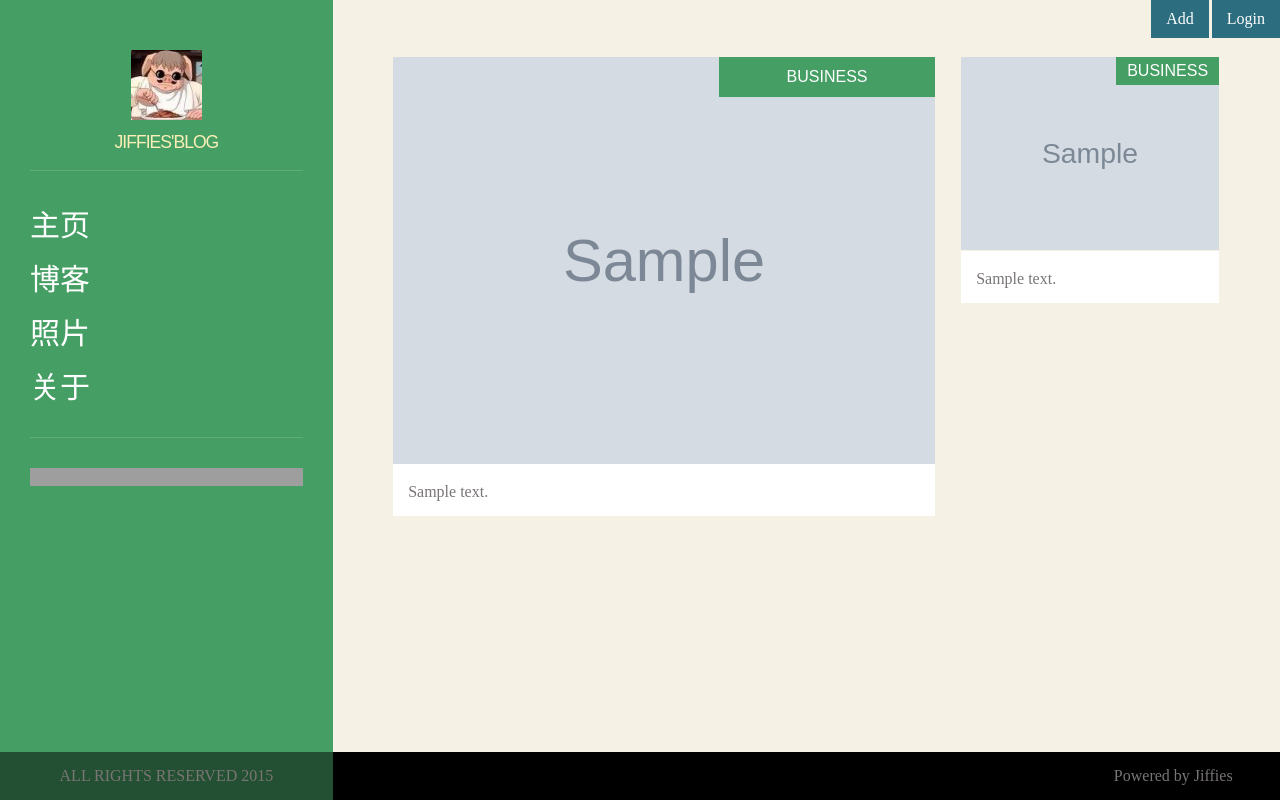
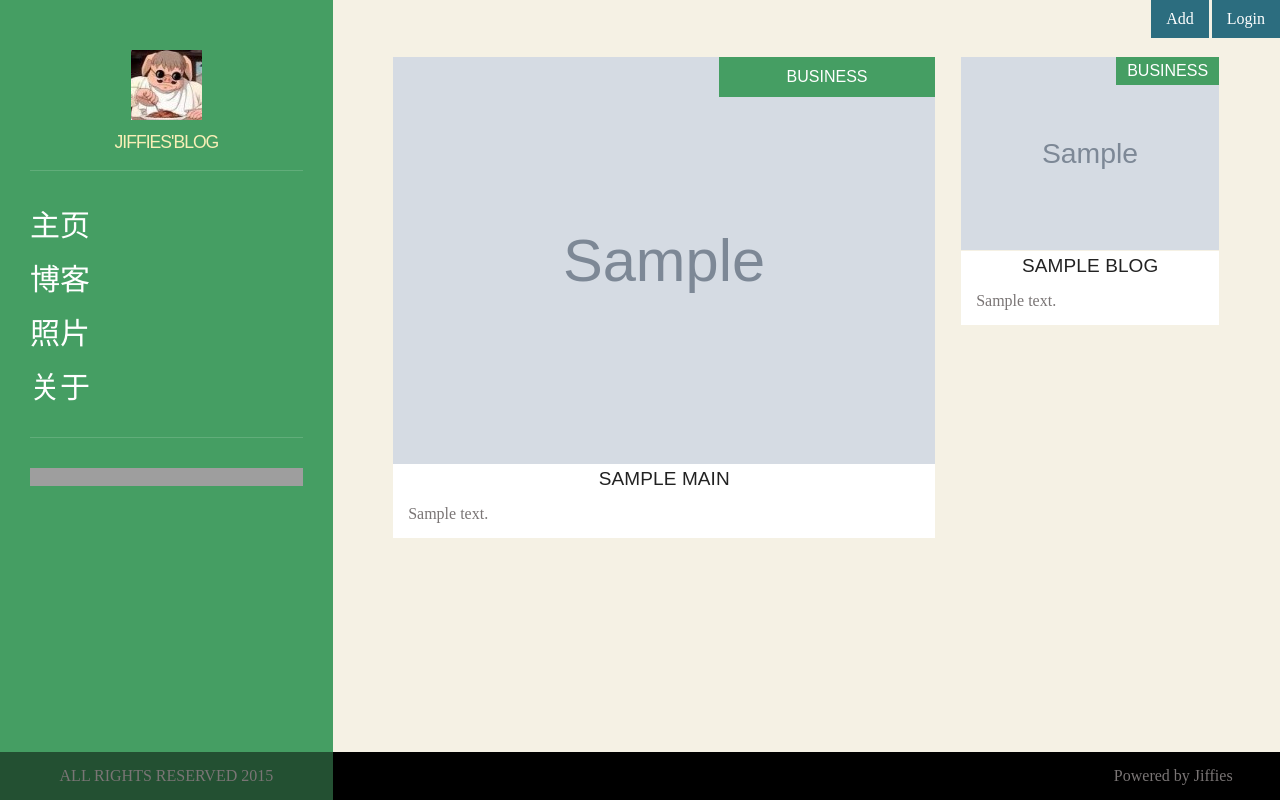
Before and after one commit to jiffies/jblog, a Python web app: template templates/content.html in a window 1280 px wide. Run offline with Jinja, Linux system fonts and the light colour scheme; the template is opened without the code that fills it: most values are stand-ins (such as "Sample title", 1, 10 or a date in 2020); grey boxes marked "Sample" are stand-in pictures; grey boxes are pictures that could not be loaded.

Commit message:
add title

```diff
--- a/static/css/jblog.css
+++ b/static/css/jblog.css
@@ -201,7 +201,7 @@ text-align:center;
         #post-text img{
             width:100%;
         }
-        #post-text h1{
+        .post-title{
             text-align: center;
             margin-bottom: 10px;
             color: #161616;
@@ -210,7 +210,7 @@ text-align:center;
             font-family: "Oswald" , Arial;
             letter-spacing: 0.1px;
         }
-        #post-text h3{
+        .created_time{
             text-align: right;
             color: #8B8B8B;
             font-size: 13px;
@@ -248,3 +248,11 @@ text-align:center;
         margin-right: 5%;
         float: right;
     }
+    .title{
+        color: #222;
+        font-size: 19px;
+        text-transform: uppercase;
+        font-family: 'Oswald', 'sans-serif', Arial, Verdana;
+        letter-spacing: 0.1px;
+        text-align:center;
+    }
--- a/templates/blog.html
+++ b/templates/blog.html
@@ -2,8 +2,8 @@
 {% block content %}
         <div id="front">
             <div id="post-text">
-            <h1>{{blog.title}}</h1>
-            <h3>{{blog.created_at}}</h3>
+            <h1 class="post-title">{{blog.title}}</h1>
+            <h3 class="created_time">{{blog.created_at|datetime}}</h3>
             <div class="hr"></div>
             <img src="{{blog.image}}"></img>
             <div id="post-content">{{blog.content|safe}}</div>
--- a/templates/content.html
+++ b/templates/content.html
@@ -8,6 +8,7 @@
                 </div>
                 <a href="/blog/{{main.id}}">
                 <img src="{{main.image}}"></img>
+                <p class="title">{{main.title}}</p>
                 </a>
                 <div class="content">{{main.content | safe}}</div>
                 </div>
@@ -20,6 +21,7 @@
                 </div>
                 <a href="/blog/{{blog.id}}">
                 <img src="{{blog.image}}"></img>
+                <p class="title">{{blog.title}}</p>
                 </a>
                 <div class="content">{{blog.content | safe}}</div>
                 </div>
```
Also changed, not shown: wsgi.py (+15 -1 lines).
